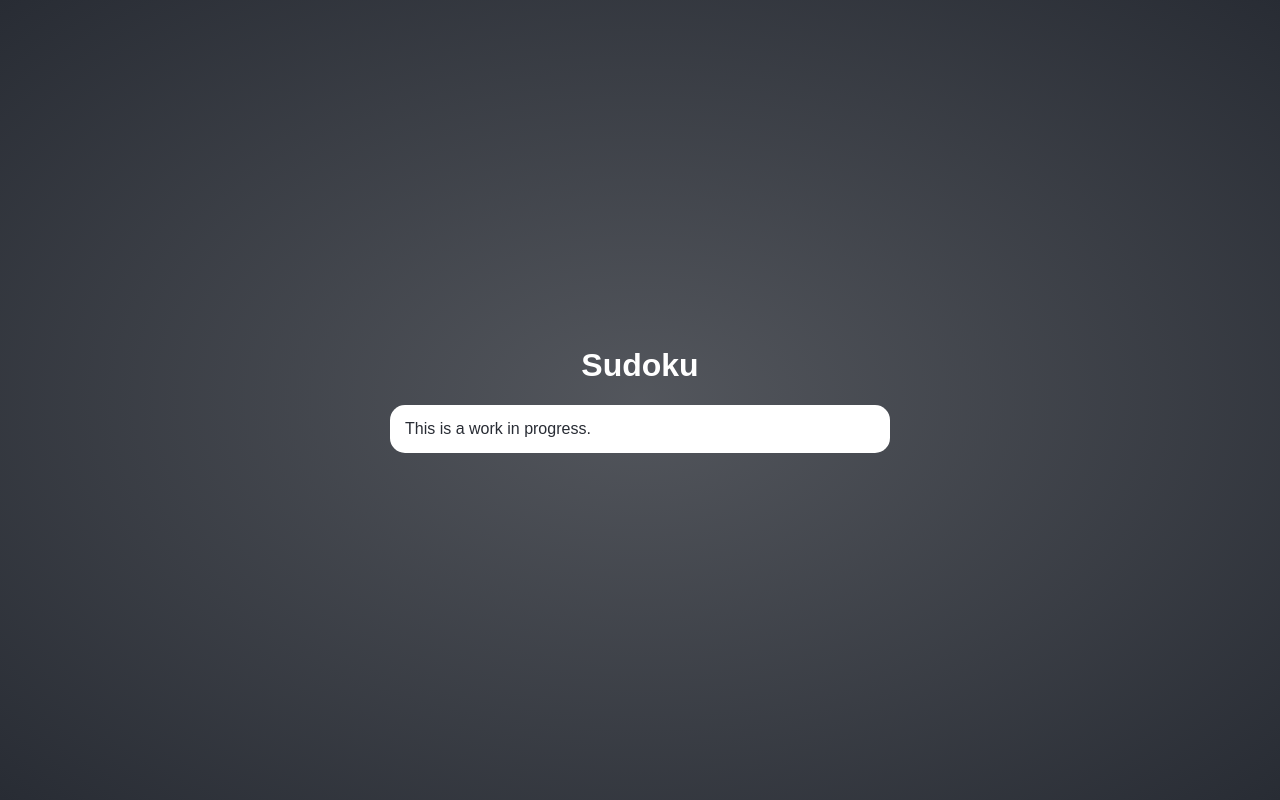
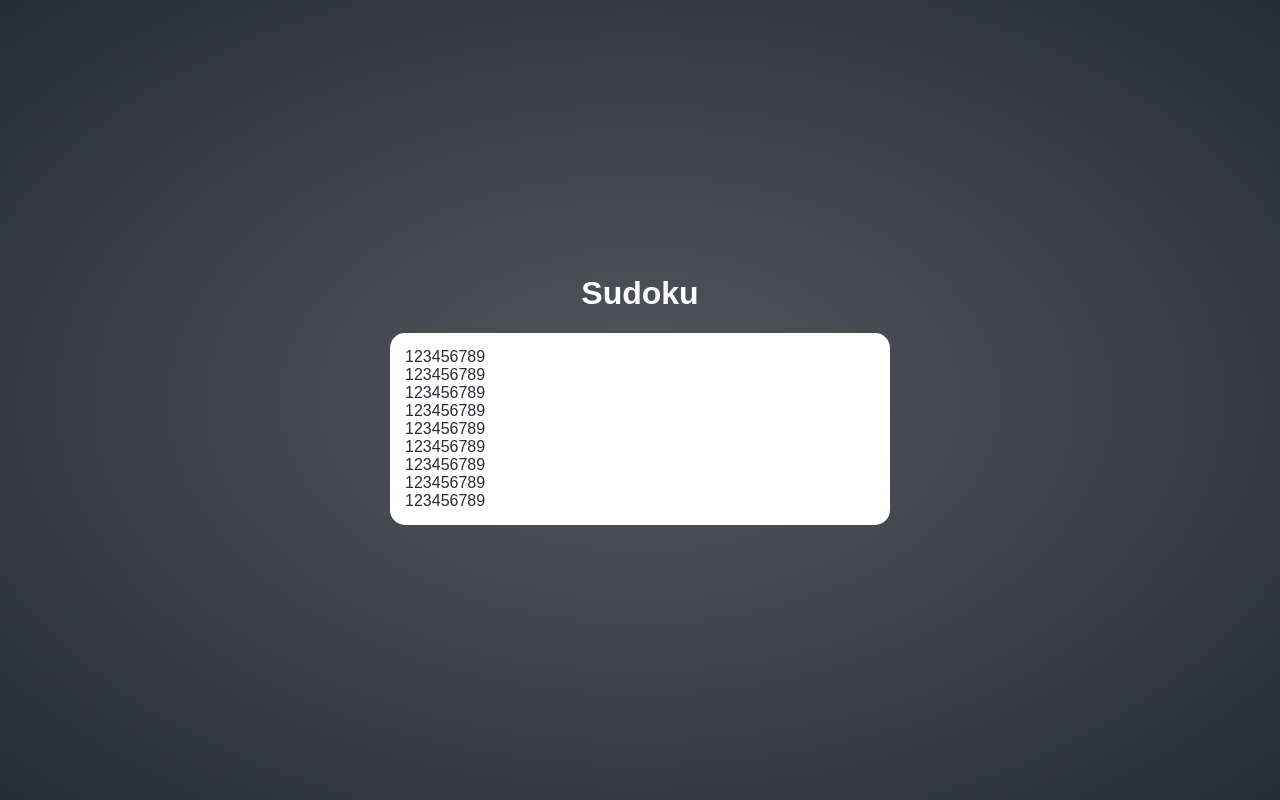
Before and after one commit to rcdmk/react-sudoku, a React (Create React App) app: page / in a window 1280 px wide. Built offline with nearby package versions, Linux system fonts and the light colour scheme.

Commit message:
Add Grid component

```diff
--- /dev/null
+++ b/src/components/grid/index.tsx
@@ -0,0 +1,23 @@
+import React, { Children, FC } from 'react'
+
+import { Container, Row } from './styles'
+
+const Grid: FC = () => {
+  return (
+    <Container data-cy="grid-container">
+      {Children.toArray(
+        [...Array(9)].map((_, rowIndex) => (
+          <Row data-cy="grid-row-container">
+            {Children.toArray(
+              [...Array(9)].map((_, colIndex) => (
+                <div data-cy="block">{colIndex + 1}</div>
+              ))
+            )}
+          </Row>
+        ))
+      )}
+    </Container>
+  )
+}
+
+export default Grid
--- /dev/null
+++ b/src/components/grid/styles/index.ts
@@ -0,0 +1,12 @@
+import styled from 'styled-components'
+
+export const Container = styled.div`
+  display: flex;
+  flex-direction: column;
+  margin-top: 10px 0;
+`
+
+export const Row = styled.div`
+  display: flex;
+  flex-flow: row;
+`
--- a/src/components/index.ts
+++ b/src/components/index.ts
@@ -1 +1,2 @@
+export { default as Grid } from './grid'
 export * from './styles'
--- a/src/index.tsx
+++ b/src/index.tsx
@@ -2,7 +2,7 @@ import React from 'react'
 import ReactDOM from 'react-dom'
 import { ThemeProvider } from 'styled-components'
 
-import { Card, Content, Title } from './components'
+import { Card, Content, Grid, Title } from './components'
 import { GlobalStyles, theme } from './styles'
 
 ReactDOM.render(
@@ -10,7 +10,9 @@ ReactDOM.render(
     <GlobalStyles />
     <Content>
       <Title>Sudoku</Title>
-      <Card>This is a work in progress.</Card>
+      <Card>
+        <Grid />
+      </Card>
     </Content>
   </ThemeProvider>,
   document.getElementById('root')
```
